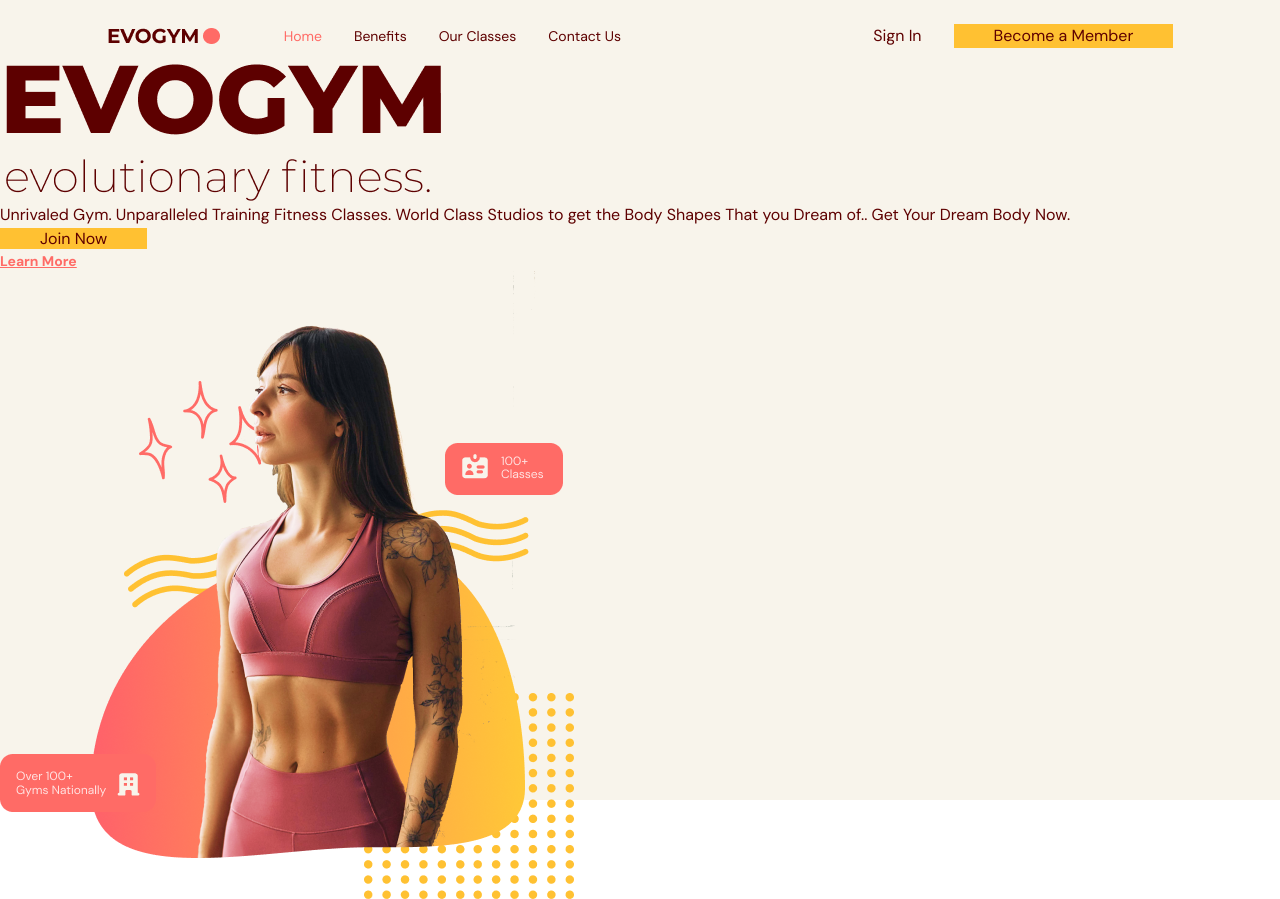
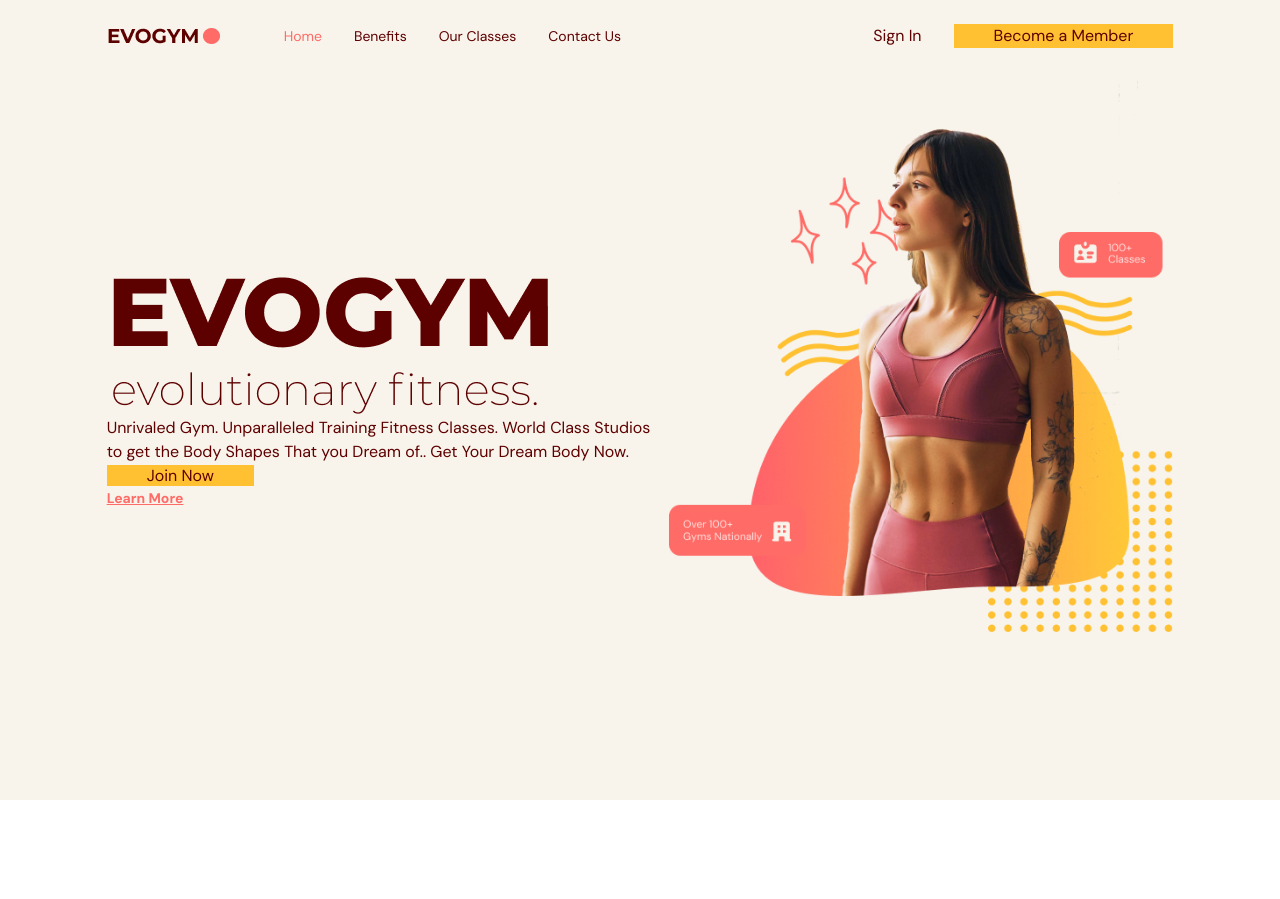
Before and after one commit to maciekpastuszak/gym-typescript, a React (Vite) app: page / in a window 1280 px wide. After the commit the page ends 800 px from the top, so only its background shows below. Built offline with nearby package versions, Linux system fonts and the light colour scheme.

Commit message:
add styles to headings in Home section

```diff
--- a/src/scenes/home/index.tsx
+++ b/src/scenes/home/index.tsx
@@ -20,13 +20,13 @@
     className="gap-16 bg-grey-20 py-10 md:h-full md:pb-0"
     >
         {/* IMAGE AND MAIN HEADER */}
-        <div>
+        <div className="md:flex mx-auto w-5/6 items-center justify-center md:h-5/6">
             {/* MAIN HEADER */}
-            <div>
+            <div className="z-10 mt-32 md:basis-3/5">
                 {/* HEADINGS */}
-                <div>
-                    <div>
-                        <div>
+                <div className="md:-mt-20">
+                    <div className="relative">
+                        <div className="before:absolute before:-top-20">
                             <img src={HomePageText} alt="home-page-text" />
                         </div>
                     </div>
```
